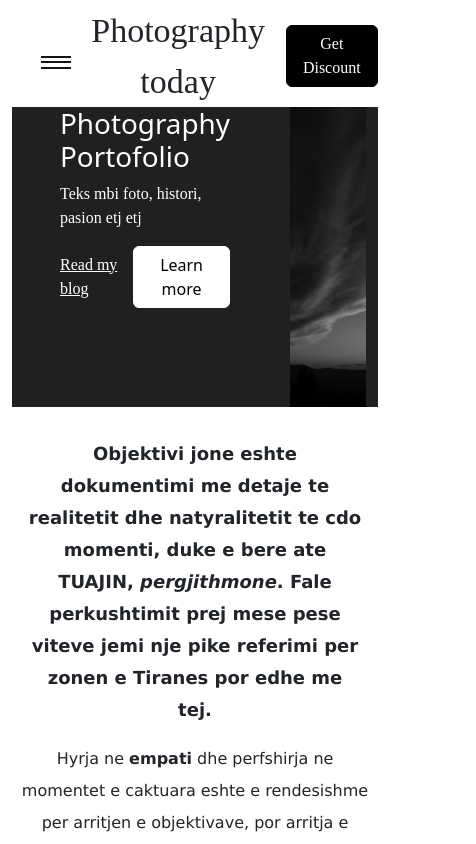
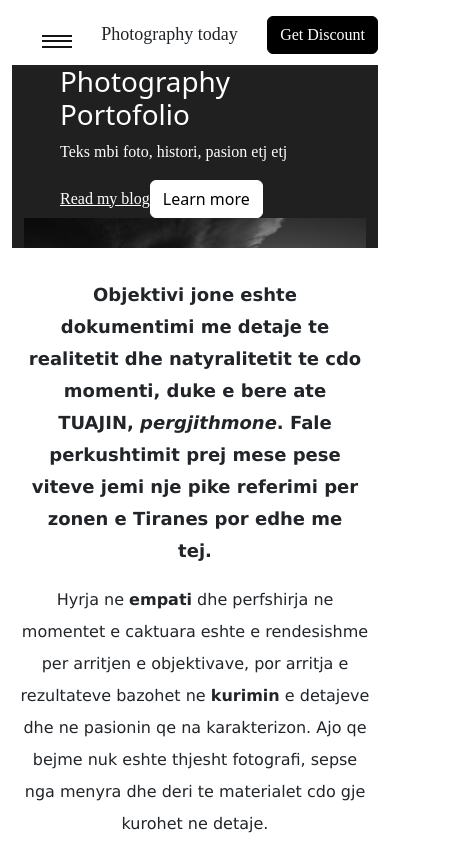
Before and after one commit to ArberShkurti/site, a React (Create React App) app: page / in a window 390 px wide. Shown: the top 844 px of the page, 476 px wide, since content can reach past the window. Built offline with nearby package versions, Linux system fonts and the light colour scheme.

Commit message:
responsive1

```diff
--- a/src/App.js
+++ b/src/App.js
@@ -16,14 +16,14 @@ function App() {
 
   return (
     <div className="App">
-      <Container>
+      <Container >
         <Header navbarOpen={navbarOpen} setNavbarOpen={setNavbarOpen}/>
         <MenuOverlay navbarOpen={navbarOpen} setNavbarOpen={setNavbarOpen}/>
         <HeroSections />
         <InformationSection />
         <ImagesCollections />
         <AboutSections />
-        <Container className='footer-section mt-5 ms-5'>
+        <Container className='footer-section mt-5 ms-1'>
             <Row>
               <Col>
               <div>
--- a/src/App.scss
+++ b/src/App.scss
@@ -11,12 +11,20 @@
   background-color: #202020;
   height: 300px;
 
+  @media screen and (max-width: 960px) {
+    height: auto;
+  }
+
   .img-wrapper {
     height: 100%;
     background-image: url('../public/images/image-9.jpg');
     background-repeat: no-repeat;
     background-size: cover;
     background-position: center;
+
+    @media screen and (max-width: 960px) {
+      min-height: 30px;
+    }
   }
 
 
@@ -27,6 +35,10 @@
   .btns-wrapper {
     display: flex;
     gap: 1en;
+
+    @media screen and (max-width: 960px) {
+      display: block;
+    }
   }
 
 }
@@ -235,6 +247,15 @@
       width: 100%;
       border: none;
     }
+
+    @media screen and (max-width: 960px) {
+      width: auto;
+
+    }
+
+    button {
+      width: 50px;
+    }
   }
 }
 
@@ -284,4 +305,9 @@
 .logo {
   font-family: 'Forum';
   font-size: 34px;
+
+  @media screen and (max-width: 960px) {
+    font-size: 18px;
+
+  }
 }
--- a/src/Components/AboutSections.jsx
+++ b/src/Components/AboutSections.jsx
@@ -3,9 +3,9 @@ import { Container, Row, Col } from 'react-bootstrap'
 
 const AboutSections = () => {
   return (
-    <Container className='about-sections-wrapper'>
+    <Container className='about-sections-wrapper'  id="about">
         <Row>
-            <Col sx={6} className='d-flex flex-column justify-content-center'>
+            <Col sx={12} ms={6} className='d-flex flex-column justify-content-center'>
                 <h1>About Our Work</h1>
                 <p>
                 "Lorem ipsum dolor sit amet, consectetur adipiscing elit, sed do
@@ -19,7 +19,7 @@ const AboutSections = () => {
                 </p>
                 <a href="/">Learn more</a>
             </Col>
-            <Col sx={6} className='about-image-wrapper'>
+            <Col sx={12} ms={6} className='about-image-wrapper'>
               <img alt='hand' src='./images/hand.jpg' />
             </Col>
         </Row>
--- a/src/Components/ContactForm.jsx
+++ b/src/Components/ContactForm.jsx
@@ -25,7 +25,7 @@ const ContactForm = () => {
         <form ref={form} onSubmit={sendEmail}>
             <div className='email-input d-flex'>
                 <input type="email" name="email" placeholder='Your email'></input>
-                <button type='submit' placeholder=' -> '></button>
+                <button type='submit' >Go</button>
             </div>
         </form>
         <p>
--- a/src/Components/FooterMenu.jsx
+++ b/src/Components/FooterMenu.jsx
@@ -22,8 +22,6 @@ const FooterMenu = () => {
                     <li> <a href="-">Faqs</a></li>
                 </ul>
                 </Col>
-                <Col>
-                </Col>
             </Row>
 
         </Container>
--- a/src/Components/HeroSections.jsx
+++ b/src/Components/HeroSections.jsx
@@ -8,7 +8,7 @@ const HeroSections =() => {
         <Container className="hero-sections-container">
             <Row className="h-100">
 
-                <Col xs md="8" className="d-flex flex-column justifiy-content-center text-start px-4">
+                <Col xs="12" md="8" className="d-flex flex-column justifiy-content-center text-start px-4">
                     <div className="mx-4">
                         <h1> Photography Portofolio </h1>
                         <p>
@@ -17,11 +17,11 @@ const HeroSections =() => {
                     </div>
                     <div className="btns-wrapper px-4 d-flex align-items-center">
                         <a href="/">Read my blog</a>
-                        <Button variant="secondary">Learn more</Button>
+                        <Button variant="secondary" onClick={console.log("ben")}>Learn more</Button>
                     </div>
                 </Col>
 
-                <Col xs md="4">
+                <Col xs="12" md="4">
                     <div className="img-wrapper">
                     </div>
                 </Col>
--- a/src/Components/MenuOverlay.jsx
+++ b/src/Components/MenuOverlay.jsx
@@ -5,12 +5,12 @@ const MenuOverlay = ({ navbarOpen, setNavbarOpen }) => {
         <nav className={`menu-container ${navbarOpen ? 'expanded' : ''}`}>
             <ul className="menu-list">
                 <li className="nav-li">
-                    <a href="/" className="nav-link" onClick={() => setNavbarOpen(false)}>
+                    <a href="#about" className="nav-link" onClick={() => setNavbarOpen(false)}>
                     Home
                     </a>
                 </li>
                 <li className="nav-li">
-                    <a href="/" className="nav-link" onClick={() => setNavbarOpen(false)}>
+                    <a href="#contact" className="nav-link" onClick={() => setNavbarOpen(false)}>
                     About
                     </a>
                 </li>
```
